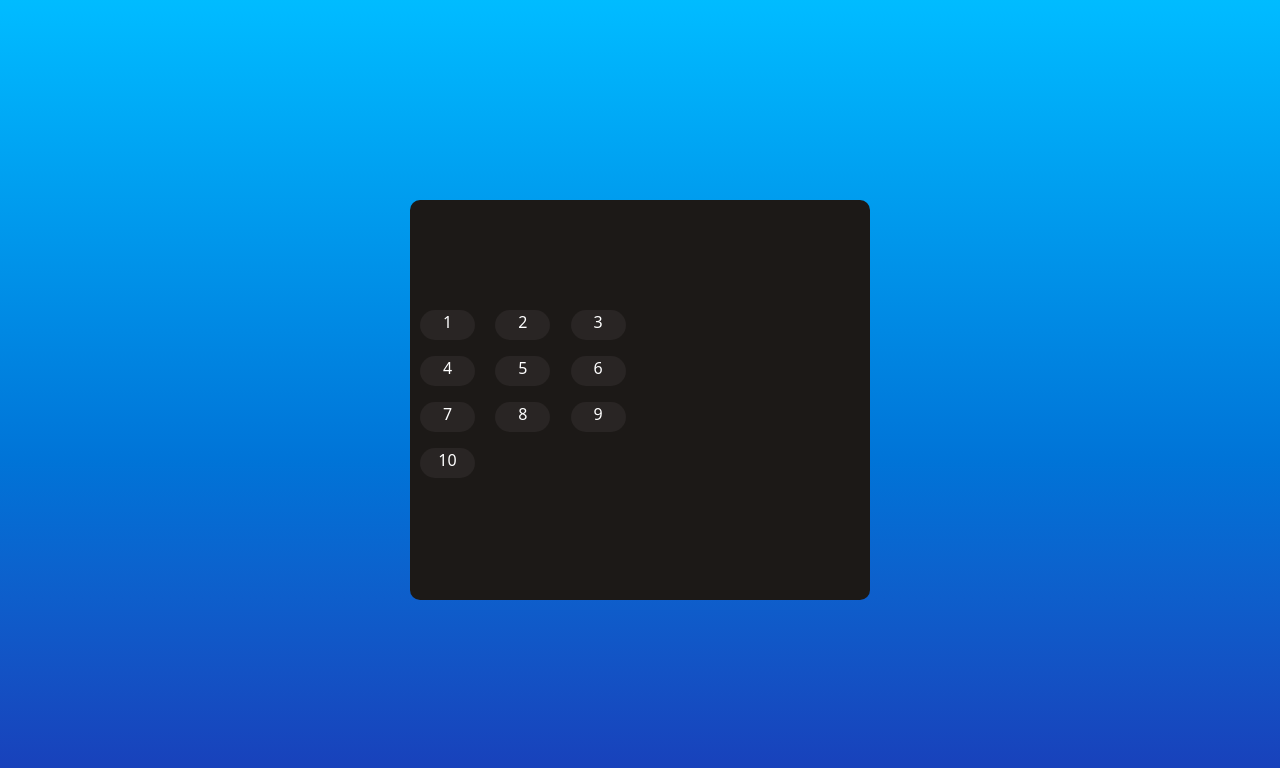
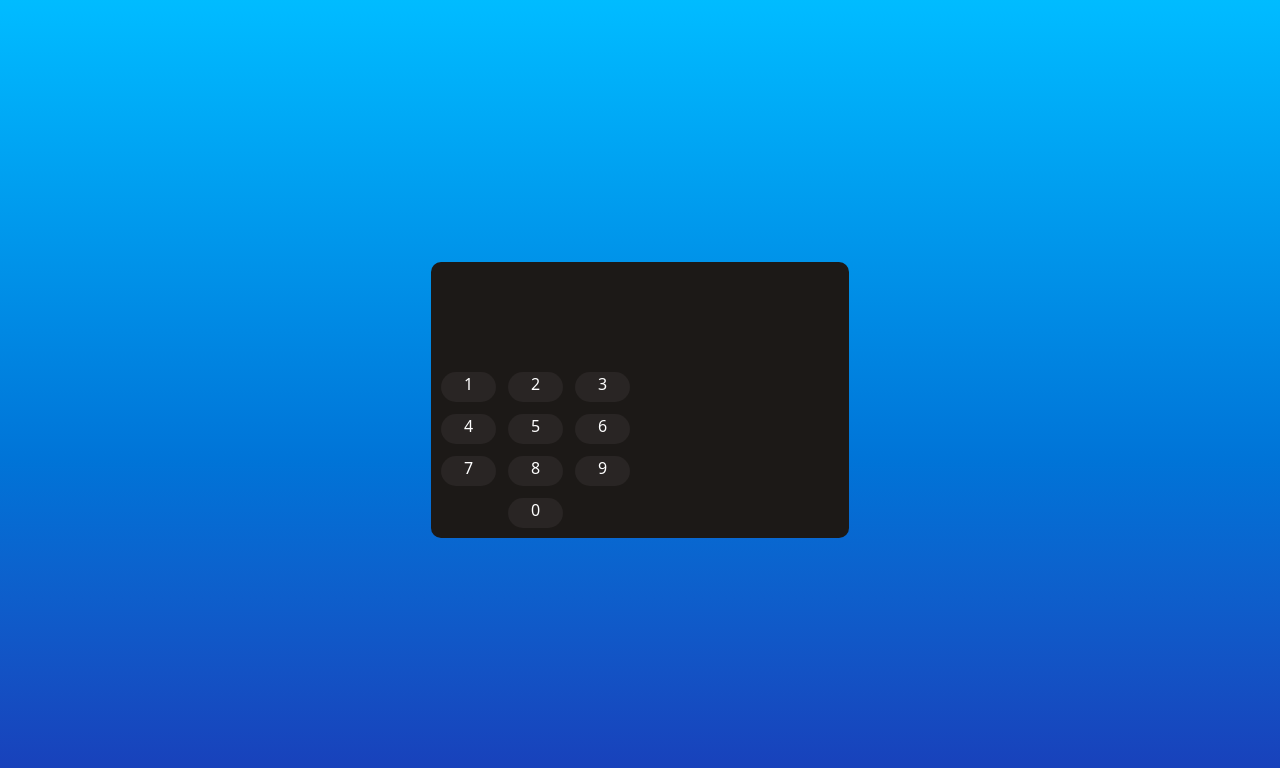
Before and after one commit to AmilSeferov/CalculatorWithTypeScript, a React (Vite) app: page / in a window 1280 px wide. Shown: the top 768 px of the page. Built offline with nearby package versions, Linux system fonts and the light colour scheme.

Commit message:
num butons

```diff
--- a/src/App.tsx
+++ b/src/App.tsx
@@ -2,7 +2,7 @@ import "./App.css";
 
 function App() {
   const divs: any = [];
-  for (let i: number = 0; i < 10; i++) {
+  for (let i: number = 0; i < 9; i++) {
     divs.push(
       <div
         className="bg-stone-800 w-[55px] h-[30px] rounded-full text-white grid justify-center"
@@ -17,10 +17,13 @@ function App() {
   return (
     <>
       <div className="w-full h-screen grid justify-center items-center bg-gradient-to-b from-sky-400 to-blue-800">
-        <div className="w-[460px] h-[400px] bg-stone-900 rounded-[10px] ">
+        <div className="w-fit h-fit bg-stone-900 rounded-[10px] grid-rows-2 ">
           <div className="h-[100px] w-full p-[10px] rounded-[10px]"></div>
           <div className="grid grid-cols-2">
-            <div className="w-full grid grid-cols-3 gap-4 p-[10px] ">{divs}</div>
+            <div className="w-full grid grid-cols-3 gap-3 p-[10px] justify-center ">
+              {divs}
+              <div className="bg-stone-800 w-[55px] h-[30px] rounded-full text-white grid justify-center col-2">0</div>
+            </div>
             <div></div>
           </div>
         </div>
```
